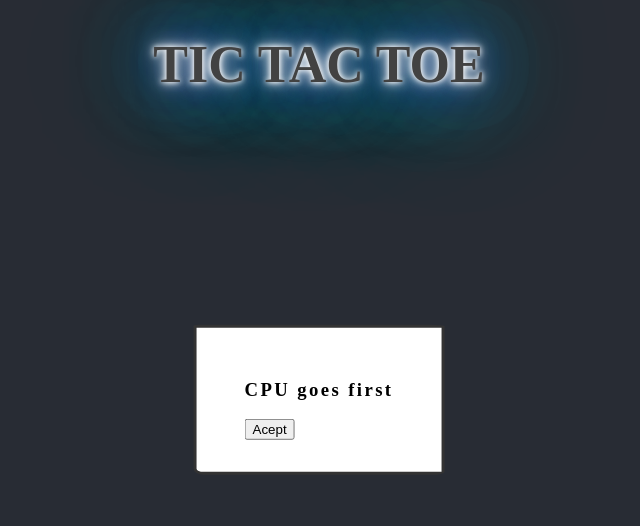
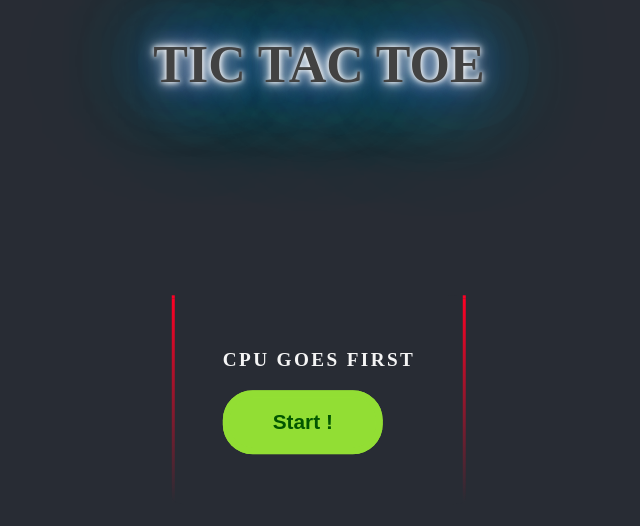
Before and after one commit to Nahv23/TicTacToe-React, a React (Create React App) app: page / in a window 1280 px wide. Both pictures are taken after a click on the button "PLAY". Shown: the top 526 px of the page, without its empty margins (321-961 px from the left). Built offline with nearby package versions, Linux system fonts and the light colour scheme.

Commit message:
More desing changes

```diff
--- a/src/Components/Board/Cell/Cell.css
+++ b/src/Components/Board/Cell/Cell.css
@@ -1,4 +1,5 @@
 .square {
+  cursor: pointer;
   flex: 1 1 30%;
   height: 35%;
   background-color: #3a3a3a;
--- a/src/Components/GameSpace/GameSpace.jsx
+++ b/src/Components/GameSpace/GameSpace.jsx
@@ -36,8 +36,8 @@ const GameSpace = ({
       <div className="GameSpace" id="GameSpace">
         <section>
           <Modal
-            title="You first"
-            subtitle="Choose your symbol"
+            title="You go first"
+            subtitle="Choose your symbol:"
             isUser
             handleClose={_handleClose}
             userChooseSymbol={userChooseSymbol}
--- a/src/Components/Modal/Modal.css
+++ b/src/Components/Modal/Modal.css
@@ -1,4 +1,6 @@
 .modal {
+  color: cornsilk;
+  background: #282c34;
   position: absolute;
   left: 50%;
   top: 50%;
@@ -6,16 +8,142 @@
   -webkit-transform: translate(-50%, -50%);
   padding: 2rem 3rem;
   display: inline-block;
-  border: 3px solid #333333;
-  border-radius: 2% 6% 5% 4% / 1% 1% 2% 4%;
+  border: 3px solid;
+  border-image: linear-gradient(to bottom, #ff0024, rgba(0, 0, 0, 0)) 1 100%;
   letter-spacing: 0.3ch;
-  background: #ffffff;
   -webkit-border-radius: 2% 6% 5% 4% / 1% 1% 2% 4%;
   -moz-border-radius: 2% 6% 5% 4% / 1% 1% 2% 4%;
   -ms-border-radius: 2% 6% 5% 4% / 1% 1% 2% 4%;
   -o-border-radius: 2% 6% 5% 4% / 1% 1% 2% 4%;
 }
 
-.modal > h3{
-    font-size: 1em;
+.modal-main > h3 {
+  font-size: 1.2em;
+  color: whitesmoke;
+  text-transform: uppercase;
+  text-align: center;
 }
+
+.modal .modal-footer {
+  display: flex;
+  flex-direction: column;
+  justify-content: center;
+}
+
+.modal-footer > .options-symbols {
+  display: flex;
+  justify-content: space-around;
+  margin-bottom: 20px;
+}
+
+.options-symbols button {
+  width: 40%;
+  height: 6vw;
+  background-color: #3a3a3a;
+}
+
+button.symbol-X {
+  cursor: pointer;
+  color: #fb4264;
+  font-size: 4vw;
+  line-height: 5vw;
+  text-shadow: 0 0 3vw #f40a35;
+  animation: neonRed 3s linear infinite;
+  -moz-animation: neonRed 3s linear infinite;
+  -webkit-animation: neonRed 3s linear infinite;
+  -o-animation: neonRed 2s linear infinite;
+}
+
+@keyframes neonRed {
+  0%,
+  100% {
+    text-shadow: 0 0 1vw #fa1c16, 0 0 3vw #fa1c16, 0 0 10vw #fa1c16,
+      0 0 10vw #fa1c16, 0 0 0.4vw #fed128, 0.5vw 0.5vw 0.1vw #806914;
+    color: #fed128;
+  }
+  50% {
+    text-shadow: 0 0 0.5vw #800e0b, 0 0 1.5vw #800e0b, 0 0 5vw #800e0b,
+      0 0 5vw #800e0b, 0 0 0.2vw #800e0b, 0.5vw 0.5vw 0.1vw #40340a;
+    color: #806914;
+  }
+}
+
+button.symbol-O {
+  cursor: pointer;
+  color: #426dfb;
+  font-size: 5vw;
+  line-height: 5vw;
+  text-shadow: 0 0 3vw #2356ff;
+  animation: fluxBlue 2s linear infinite;
+  -moz-animation: fluxBlue 2s linear infinite;
+  -webkit-animation: fluxBlue 2s linear infinite;
+  -o-animation: fluxBlue 2s linear infinite;
+}
+
+@keyframes fluxBlue {
+  0%,
+  100% {
+    text-shadow: 0 0 1vw #1041ff, 0 0 3vw #1041ff, 0 0 10vw #1041ff,
+      0 0 10vw #1041ff, 0 0 0.4vw #8bfdfe, 0.5vw 0.5vw 0.1vw #147280;
+    color: #28d7fe;
+  }
+  50% {
+    text-shadow: 0 0 0.5vw #082180, 0 0 1.5vw #082180, 0 0 5vw #082180,
+      0 0 5vw #082180, 0 0 0.2vw #082180, 0.5vw 0.5vw 0.1vw #0a3940;
+    color: #146c80;
+  }
+}
+
+button.start {
+  display: block;
+  cursor: pointer;
+  outline: none;
+  border: none;
+  background-color: #92de34;
+  width: 20vh;
+  height: 5vw;
+  border-radius: 30px;
+  font-size: 1.3rem;
+  font-weight: 600;
+  color: #025600;
+  background-size: 100% 100%;
+  box-shadow: 0 0 0 7px #92de34 inset;
+  margin-bottom: 15px;
+}
+button:disabled {
+  background-color: #313d22;
+  color: #152c15;
+  box-shadow: 0 0 0 7px #313d22 inset;
+}
+button.start.disabled:hover {
+  cursor: not-allowed;
+  background-color: #313d22;
+  color: #152c15;
+  box-shadow: 0 0 0 7px #313d22 inset;
+}
+
+button.start:not(.disabled):hover {
+  background-image: linear-gradient(
+    130deg,
+    transparent 10%,
+    #69bc22 10% 20%,
+    transparent 20% 30%,
+    #69bc22 30% 40%,
+    transparent 40% 50%,
+    #69bc22 50% 60%,
+    transparent 60% 70%,
+    #69bc22 70% 80%,
+    transparent 80% 90%,
+    #69bc22 90% 100%
+  );
+  animation: background 3s linear infinite;
+}
+
+@keyframes background {
+  0% {
+    background-position: 0 0;
+  }
+  100% {
+    background-position: 400px 0;
+  }
+}
--- a/src/Components/Modal/Modal.jsx
+++ b/src/Components/Modal/Modal.jsx
@@ -13,9 +13,11 @@ const Modal = ({ handleClose, userChooseSymbol, title, subtitle, isUser }) => {
       <section className="modal-main">
         {title && <h3>{title}</h3>}
         {subtitle && <h4>{subtitle}</h4>}
+        <div className="modal-footer">
           {isUser && (
-          <div>
+            <div className="options-symbols">
               <button
+                className="symbol-X"
                 type="button"
                 value="X"
                 onClick={(event) => setsymbol(event.target.value)}
@@ -23,6 +25,7 @@ const Modal = ({ handleClose, userChooseSymbol, title, subtitle, isUser }) => {
                 X
               </button>
               <button
+                className="symbol-O"
                 type="button"
                 value="O"
                 onClick={(event) => setsymbol(event.target.value)}
@@ -31,9 +34,9 @@ const Modal = ({ handleClose, userChooseSymbol, title, subtitle, isUser }) => {
               </button>
             </div>
           )}
-        <div className="modal-footer">
           {isUser ? (
             <button
+              className={`start ${symbol === "" ? "disabled" : ""}`}
               disabled={`${symbol === "" ? "disabled" : ""}`}
               type="button"
               onClick={() => {
@@ -41,16 +44,17 @@ const Modal = ({ handleClose, userChooseSymbol, title, subtitle, isUser }) => {
                 handleClose();
               }}
             >
-              Acept
+              Start !
             </button>
           ) : (
             <button
+              className="start"
               type="button"
               onClick={() => {
                 handleClose();
               }}
             >
-              Acept
+              Start !
             </button>
           )}
         </div>
```
Lines whose indentation alone changed are shown as unchanged.
